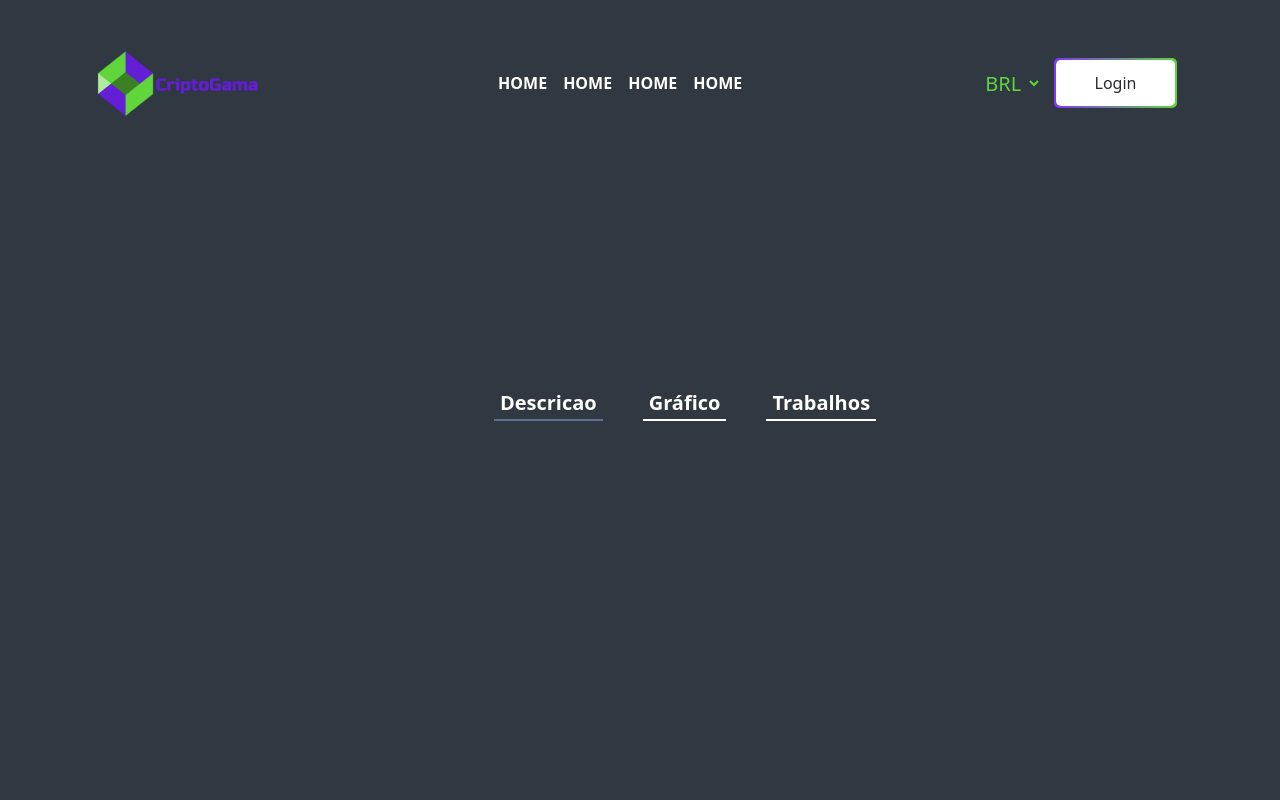
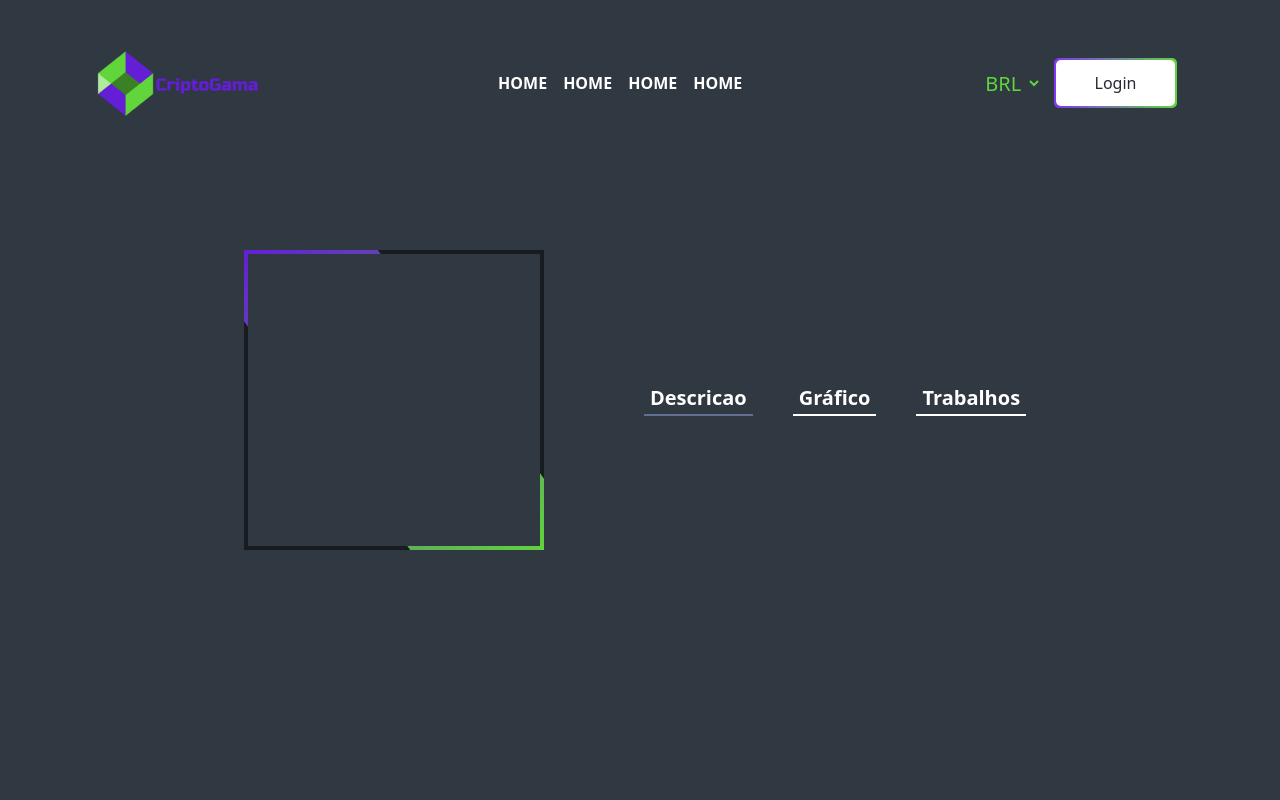
Before and after one commit to grupo3-gama/criptogama, a React (Create React App) app: page /moeda/1 in a window 1280 px wide. Shown: the top 800 px of the page. Built offline with nearby package versions, Linux system fonts and the light colour scheme; no server answers.

Commit message:
att coins/descricao
descricao das moedas e algumas pastas em locais errados

```diff
--- a/src/Components/css/Descricao/Descricao.js
+++ b/src/Components/Descricao/Descricao.js
@@ -1,6 +1,6 @@
 import React from 'react'
 import styled, {keyframes} from 'styled-components'
-import '../../css/Descrip.css'
+import '../css/Descrip.css'
 import DescTexto from './Parts/DescTexto'
 import Grafico from './Parts/Grafico'
 
--- a/src/Components/css/Descricao/Parts/DescTexto.js
+++ b/src/Components/Descricao/Parts/DescTexto.js
@@ -1,7 +1,7 @@
 import React, { useState, useEffect} from 'react'
 import axios from 'axios';
 import { useParams } from 'react-router-dom'
-import { MoedaUnica } from '../../../../Config/Api'
+import { MoedaUnica } from '../../../Config/Api'
 
 const DescTexto = () => {
 
--- a/src/Components/css/Descrip.css
+++ b/src/Components/css/Descrip.css
@@ -1,5 +1,12 @@
 .descricao{
     display: none;
+}
+
+.desc-content{
+    display: flex;
+    flex-direction: column;
+    align-items: center;
+    justify-content: center;
 }
 
 .ativo{
@@ -44,3 +51,12 @@
     90% {border-color: #1098ad;}
     100% {border-color: #f37055;}
 }
+
+.text-item{
+    margin-top: 10px;
+    max-width: 400px;
+    font-family: 'Mukta', sans-serif;
+    font-weight: 600;
+    font-size: 20px;
+    color: white;
+}
--- a/src/Components/css/Navbar.css
+++ b/src/Components/css/Navbar.css
@@ -1,23 +1,24 @@
 .navbar{
     position: absolute !important;
-    transition: all .5s;
+    transition: all .1s;
     width: 100%;
     z-index: 9999999;
 }
 
 .ativa{
     position: fixed !important;
-    background: rgba(0, 0, 0, .2);
-    transition: all .5s;
+    background: rgba(0, 0, 0, .7);
+    transition: all 1s;
     width: 100%;
     z-index: 9999999;
-    padding: 0 !important;
+    max-height: 100px;
 }
 
 .container{
     background: transparent;
-  position: relative;
-  display: block;
+    position: relative;
+    display: block;
+
 }
 
 .teste{
--- a/src/Sections/SobreaMoeda/Sobre.js
+++ b/src/Sections/SobreaMoeda/Sobre.js
@@ -3,7 +3,7 @@ import axios from 'axios';
 import Container from 'react-bootstrap/Container'
 import { useParams } from 'react-router-dom'
 import { MoedaUnica } from '../../Config/Api'
-import Descricao from '../../Components/css/Descricao/Descricao';
+import Descricao from '../../Components/Descricao/Descricao';
 import './sobre.css'
 
 const Sobre = () => {
@@ -23,7 +23,9 @@ const Sobre = () => {
     <div className='sobre-content'>
         <Container className='sobre-container'>
             <div className='sobre-left'>
-                <img className='sobre-img' src={coin?.image.large} alt={coin?.name}/>
+                <div className='card-image'>
+                    <img className='sobre-img' src={coin?.image.large} alt={coin?.name}/>
+                </div>
             </div>
             <div className='sobre-right'>
                 <div className='sobre-info'>
--- a/src/Sections/SobreaMoeda/sobre.css
+++ b/src/Sections/SobreaMoeda/sobre.css
@@ -108,3 +108,45 @@
       transition-delay: 0s !important;
     }
   }
+
+
+.card-image{
+  position: relative;
+  width: 300px;
+  height: 300px;
+  display: flex;
+  justify-content: center;
+  align-items: center;
+  background: rgba(0,0,0,0.5);
+  overflow: hidden;
+}
+
+.card-image::before{
+  content: '';
+  position: absolute;
+  width: 150px;
+  height: 140%;
+  background: linear-gradient(#5FD43C, #631ED6);
+  animation: cardimg 4s linear infinite;
+  border-radius: 20px;
+}
+
+.card-image::after{
+  content: '';
+  position: absolute;
+  background: #303841;
+  inset: 4px;
+}
+
+@keyframes cardimg {
+  0%{
+    transform: rotate(0deg);
+  }
+  100%{
+    transform: rotate(360deg);
+  }
+}
+
+.sobre-img{
+  z-index: 20;
+}
```
Also changed, not shown: src/Components/Descricao/Parts/Grafico.js (renamed from src/Components/css/Descricao/Parts/Grafico.js).
